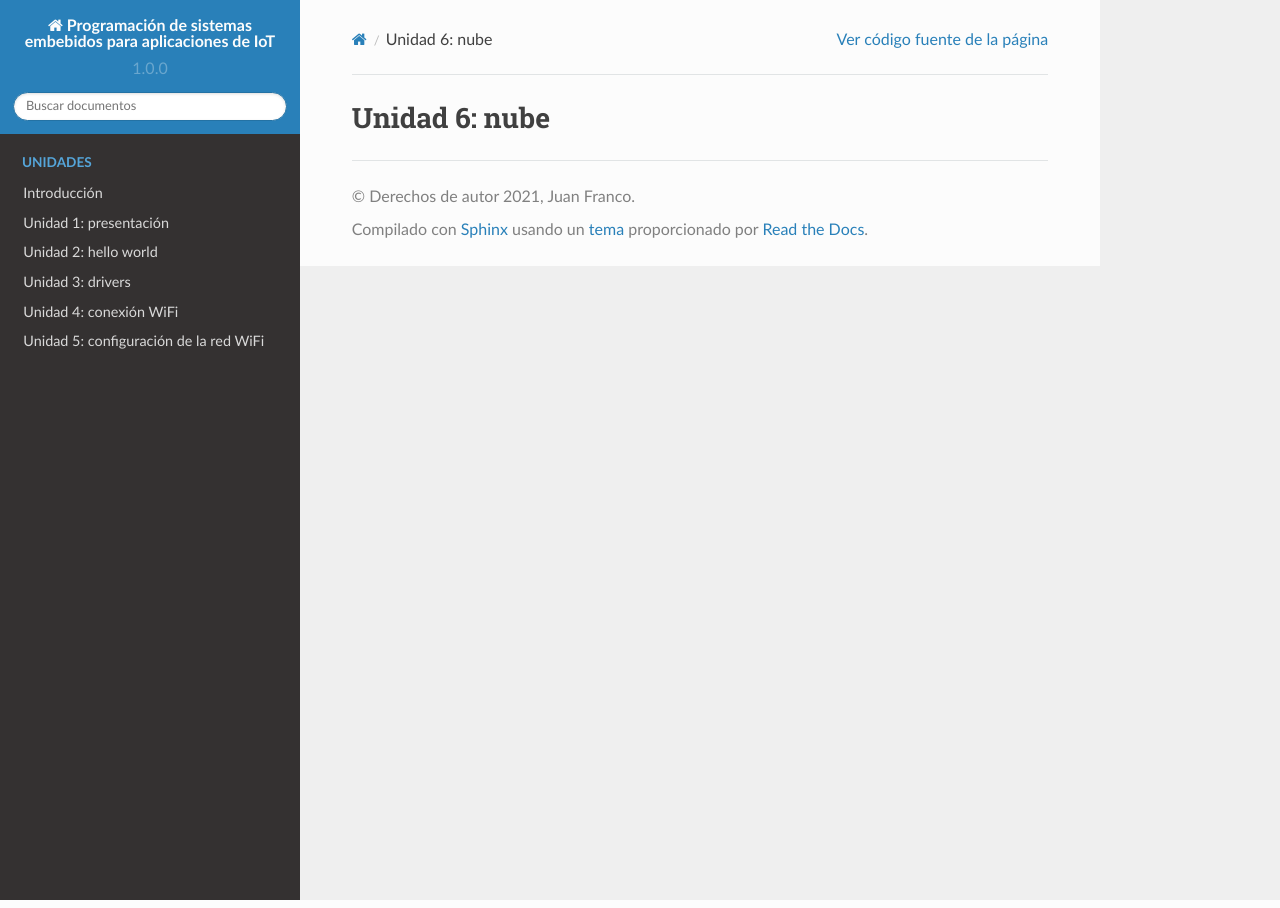
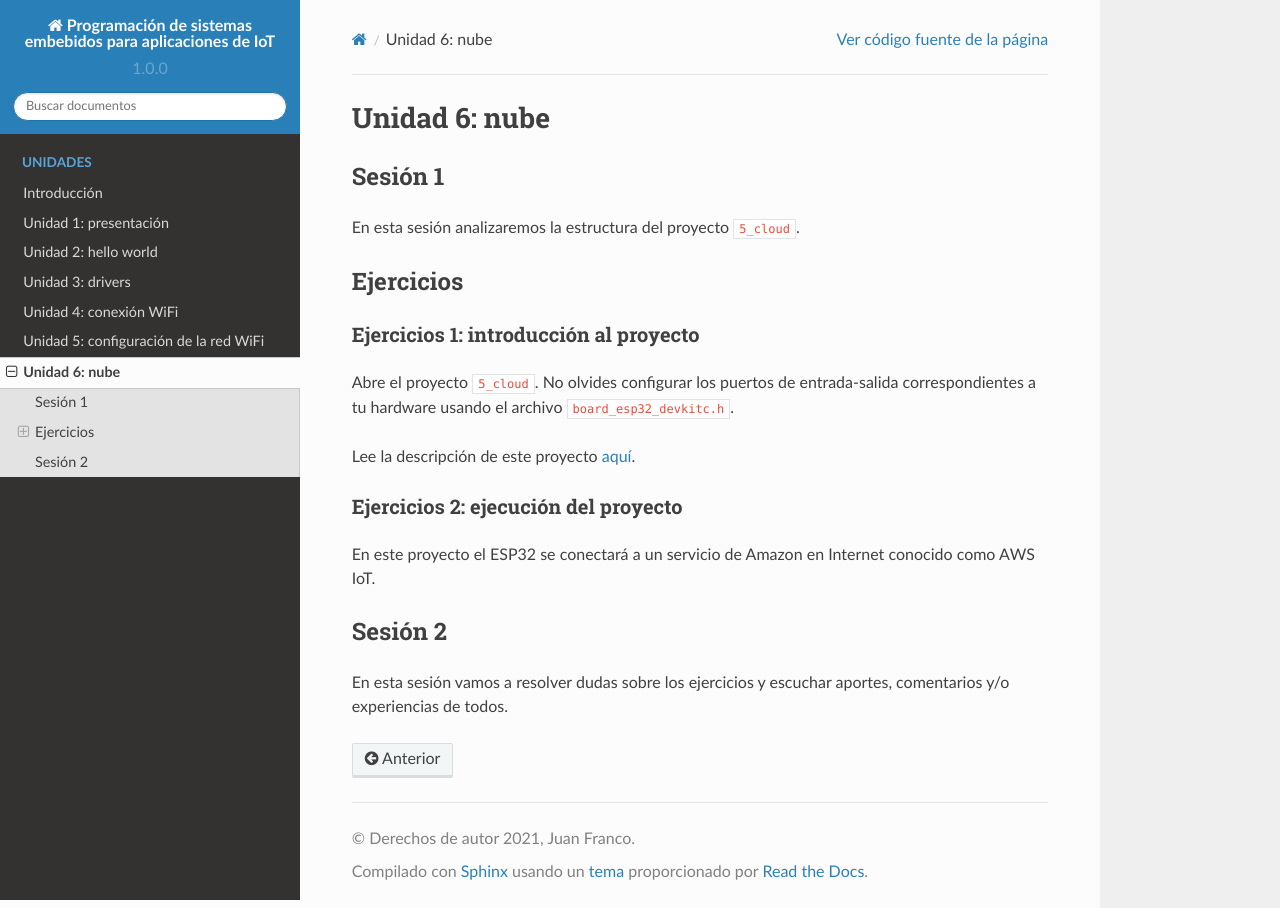
Before and after one commit to juanferfranco/espiot, a Sphinx documentation site: the page built from docs/_unidad6/unidad6.rst, in a window 1280 px wide. Built offline with Sphinx 7.4.7 and the Read the Docs theme 2.0.0, drawn with Linux system fonts in a browser that asks for light colours.

Commit message:
setup Unit 6

```diff
--- a/docs/_unidad6/unidad6.rst
+++ b/docs/_unidad6/unidad6.rst
@@ -1,2 +1,32 @@
 Unidad 6: nube
 ========================
+
+Sesión 1
+-----------
+
+En esta sesión analizaremos la estructura del proyecto
+``5_cloud``.
+
+Ejercicios
+-----------
+
+Ejercicios 1: introducción al proyecto
+^^^^^^^^^^^^^^^^^^^^^^^^^^^^^^^^^^^^^^^^
+
+Abre el proyecto ``5_cloud``. No olvides configurar los puertos
+de entrada-salida correspondientes a tu hardware usando el archivo ``board_esp32_devkitc.h``.
+
+Lee la descripción de este proyecto `aquí <https://docs.espressif.com/projects/esp-jumpstart/en/latest/remotecontrol.html>`__.
+
+Ejercicios 2: ejecución del proyecto
+^^^^^^^^^^^^^^^^^^^^^^^^^^^^^^^^^^^^^^
+
+En este proyecto el ESP32 se conectará a un servicio de Amazon en Internet conocido
+como AWS IoT.
+
+
+Sesión 2
+-----------
+
+En esta sesión vamos a resolver dudas sobre los ejercicios y escuchar aportes,
+comentarios y/o experiencias de todos.
--- a/docs/index.rst
+++ b/docs/index.rst
@@ -14,8 +14,9 @@ a proyectos de Internet de las cosas.
    Unidad 3: drivers <_unidad3/unidad3>
    Unidad 4: conexión WiFi <_unidad4/unidad4>
    Unidad 5: configuración de la red WiFi <_unidad5/unidad5>
+   Unidad 6: nube <_unidad6/unidad6>
 ..
 
-   Unidad 6: nube <_unidad6/unidad6>
+
    Unidad 7: actualización remota <_unidad7/unidad7>
    Unidad 8: fabricación <_unidad8/unidad8>
```
